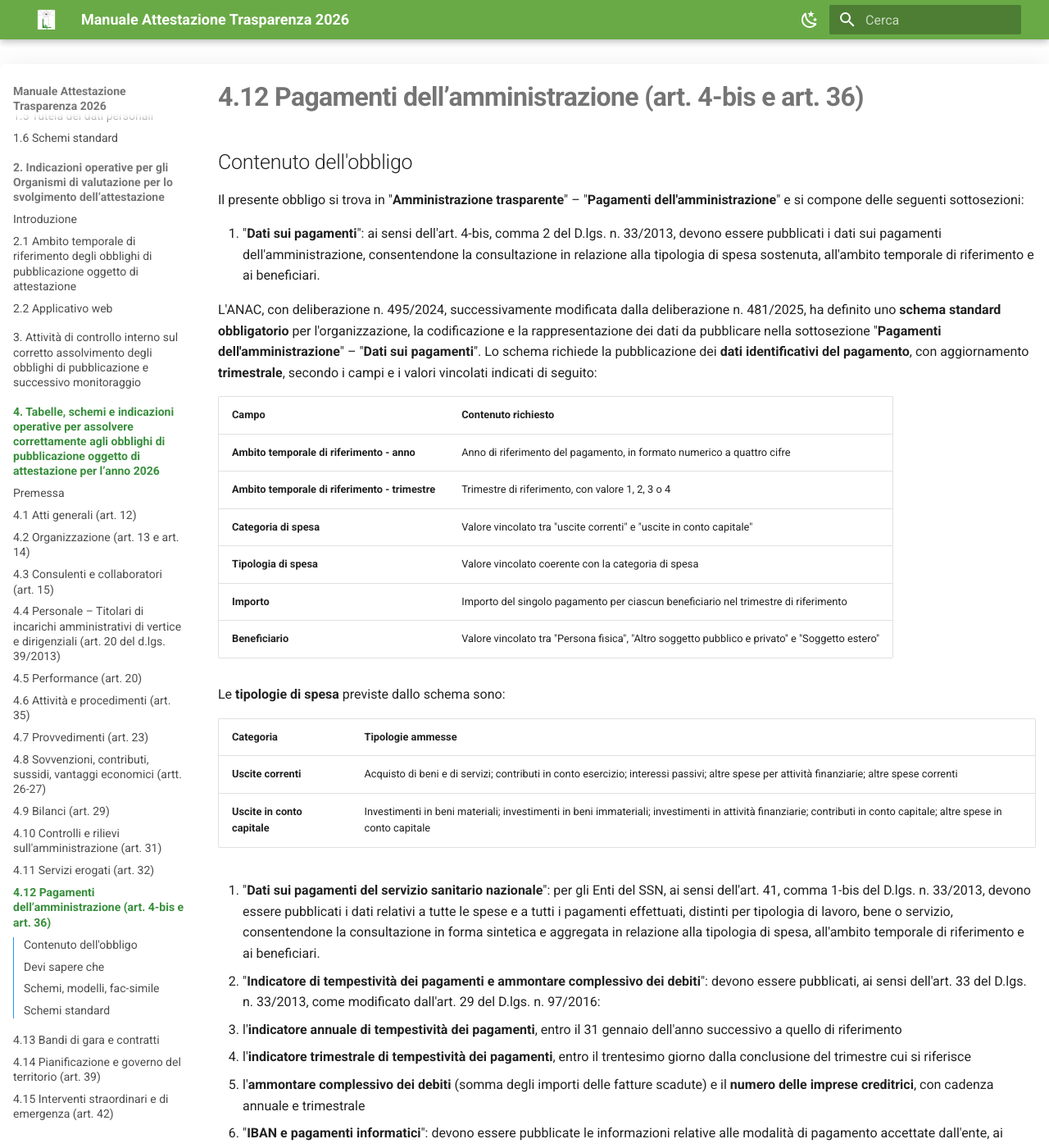
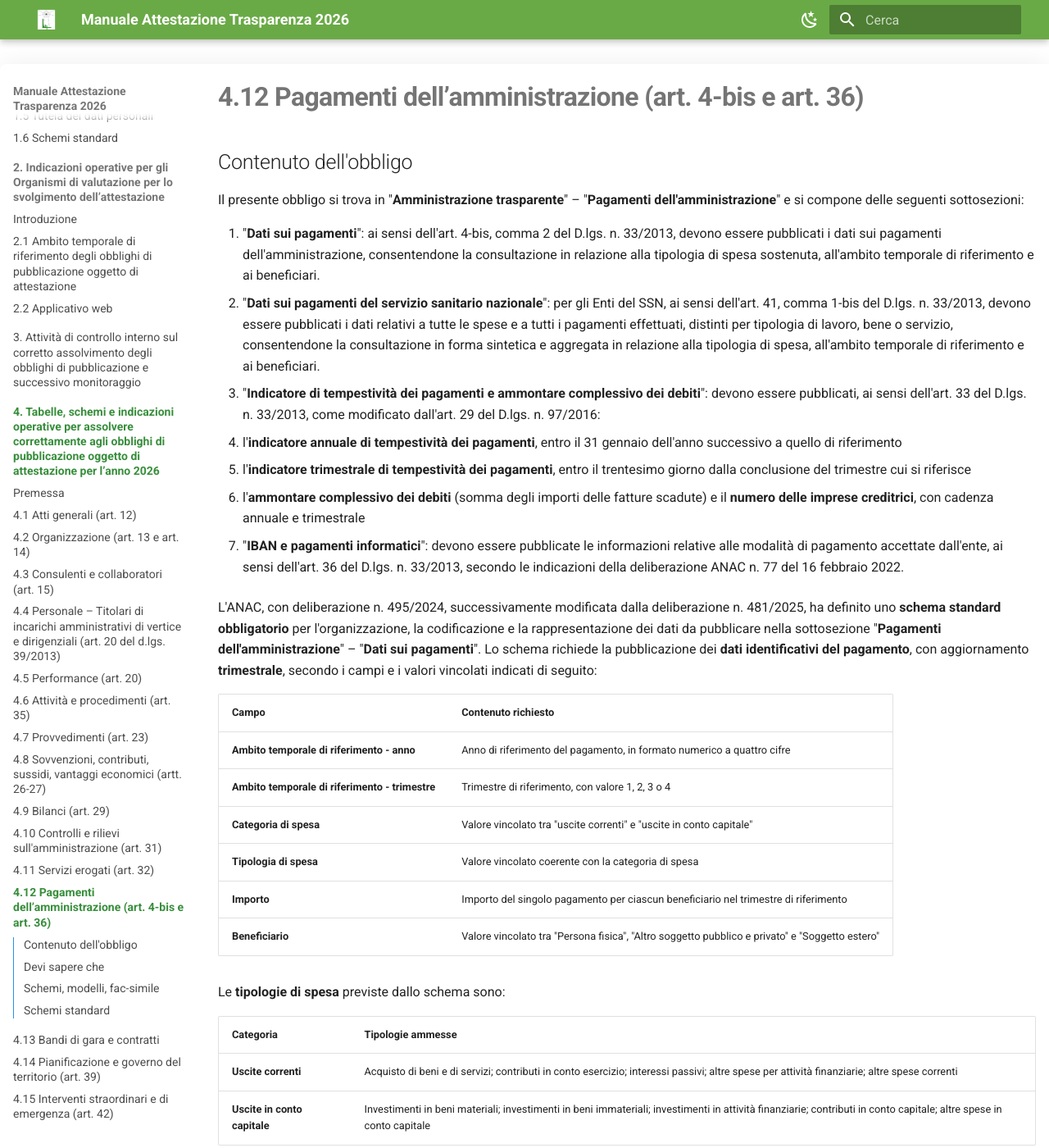
Before and after one commit to Lab4srl/manuale-trasparenza-2026, an MkDocs documentation site: the page built from docs/capitolo-4/4-12-pagamenti.md, in a window 1280 px wide and 1400 px high. Shown: the whole window at 82% size. Built offline with MkDocs 1.6.1 and Material for MkDocs 9.7.7, drawn with Linux system fonts in a browser that asks for light colours; some of the changed lines change nothing that is shown; some of the changed text lies outside the part shown.

Commit message:
Aggiornamento manuale

```diff
--- a/docs/capitolo-4/4-12-pagamenti.md
+++ b/docs/capitolo-4/4-12-pagamenti.md
@@ -3,6 +3,14 @@
 Il presente obbligo si trova in "**Amministrazione trasparente**" – "**Pagamenti dell'amministrazione**" e si compone delle seguenti sottosezioni:
 
 1. "**Dati sui pagamenti**": ai sensi dell'art. 4-bis, comma 2 del D.lgs. n. 33/2013, devono essere pubblicati i dati sui pagamenti dell'amministrazione, consentendone la consultazione in relazione alla tipologia di spesa sostenuta, all'ambito temporale di riferimento e ai beneficiari.
+2. "**Dati sui pagamenti del servizio sanitario nazionale**": per gli Enti del SSN, ai sensi dell'art. 41, comma 1-bis del D.lgs. n. 33/2013, devono essere pubblicati i dati relativi a tutte le spese e a tutti i pagamenti effettuati, distinti per tipologia di lavoro, bene o servizio, consentendone la consultazione in forma sintetica e aggregata in relazione alla tipologia di spesa, all'ambito temporale di riferimento e ai beneficiari.
+
+3. "**Indicatore di tempestività dei pagamenti e ammontare complessivo dei debiti**": devono essere pubblicati, ai sensi dell'art. 33 del D.lgs. n. 33/2013, come modificato dall'art. 29 del D.lgs. n. 97/2016:
+   - l'**indicatore annuale di tempestività dei pagamenti**, entro il 31 gennaio dell'anno successivo a quello di riferimento
+   - l'**indicatore trimestrale di tempestività dei pagamenti**, entro il trentesimo giorno dalla conclusione del trimestre cui si riferisce
+   - l'**ammontare complessivo dei debiti** (somma degli importi delle fatture scadute) e il **numero delle imprese creditrici**, con cadenza annuale e trimestrale
+
+4. "**IBAN e pagamenti informatici**": devono essere pubblicate le informazioni relative alle modalità di pagamento accettate dall'ente, ai sensi dell'art. 36 del D.lgs. n. 33/2013, secondo le indicazioni della deliberazione ANAC n. 77 del 16 febbraio 2022.
 
    L'ANAC, con deliberazione n. 495/2024, successivamente modificata dalla deliberazione n. 481/2025, ha definito uno **schema standard obbligatorio** per l'organizzazione, la codificazione e la rappresentazione dei dati da pubblicare nella sottosezione "**Pagamenti dell'amministrazione**" – "**Dati sui pagamenti**". Lo schema richiede la pubblicazione dei **dati identificativi del pagamento**, con aggiornamento **trimestrale**, secondo i campi e i valori vincolati indicati di seguito:
 
@@ -21,15 +29,6 @@ Il presente obbligo si trova in "**Amministrazione trasparente**" – "**Pagamen
    |---|---|
    | **Uscite correnti** | Acquisto di beni e di servizi; contributi in conto esercizio; interessi passivi; altre spese per attività finanziarie; altre spese correnti |
    | **Uscite in conto capitale** | Investimenti in beni materiali; investimenti in beni immateriali; investimenti in attività finanziarie; contributi in conto capitale; altre spese in conto capitale |
-
-2. "**Dati sui pagamenti del servizio sanitario nazionale**": per gli Enti del SSN, ai sensi dell'art. 41, comma 1-bis del D.lgs. n. 33/2013, devono essere pubblicati i dati relativi a tutte le spese e a tutti i pagamenti effettuati, distinti per tipologia di lavoro, bene o servizio, consentendone la consultazione in forma sintetica e aggregata in relazione alla tipologia di spesa, all'ambito temporale di riferimento e ai beneficiari.
-
-3. "**Indicatore di tempestività dei pagamenti e ammontare complessivo dei debiti**": devono essere pubblicati, ai sensi dell'art. 33 del D.lgs. n. 33/2013, come modificato dall'art. 29 del D.lgs. n. 97/2016:
-   - l'**indicatore annuale di tempestività dei pagamenti**, entro il 31 gennaio dell'anno successivo a quello di riferimento
-   - l'**indicatore trimestrale di tempestività dei pagamenti**, entro il trentesimo giorno dalla conclusione del trimestre cui si riferisce
-   - l'**ammontare complessivo dei debiti** (somma degli importi delle fatture scadute) e il **numero delle imprese creditrici**, con cadenza annuale e trimestrale
-
-4. "**IBAN e pagamenti informatici**": devono essere pubblicate le informazioni relative alle modalità di pagamento accettate dall'ente, ai sensi dell'art. 36 del D.lgs. n. 33/2013, secondo le indicazioni della deliberazione ANAC n. 77 del 16 febbraio 2022.
 
 ---
 
```
